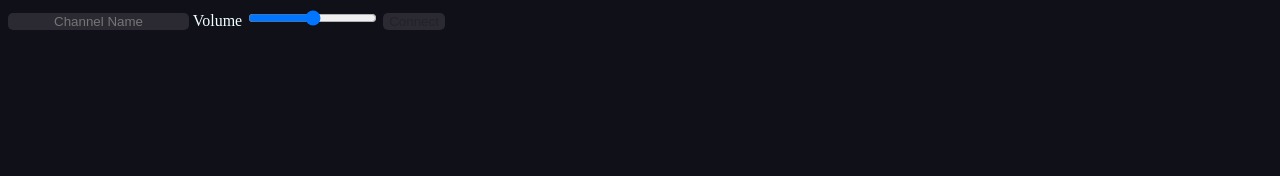
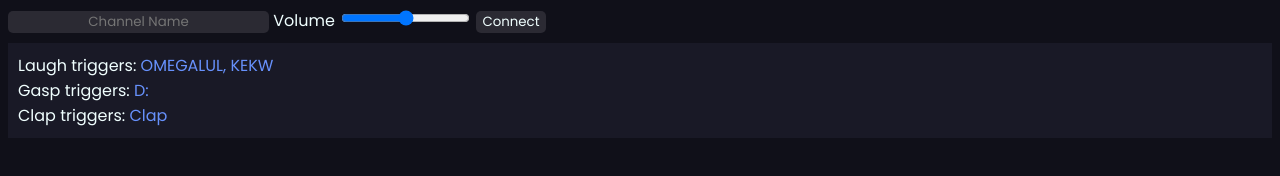
Before and after one commit to daviirodrig/stand-up-twitch, a website built with webpack: page src/index.html in a window 1280 px wide. Built offline with nearby package versions, Linux system fonts and the light colour scheme; what tmi.js would draw is missing.

Commit message:
add list of triggers

```diff
--- a/src/index.html
+++ b/src/index.html
@@ -5,7 +5,6 @@
     <meta charset="UTF-8">
     <meta http-equiv="X-UA-Compatible" content="IE=edge">
     <meta name="viewport" content="width=device-width, initial-scale=1.0">
-    <!-- <link rel="stylesheet" href="main.css"> -->
     <title>StandUP TTV</title>
 </head>
 
@@ -17,6 +16,13 @@
     </label>
     <button id="connect" disabled>Connect</button>
     <div id="status"></div>
+    <div class="container">
+        Laugh triggers: <span class="trigger">OMEGALUL, KEKW</span>
+        <br>
+        Gasp triggers: <span class="trigger">D:</span>
+        <br>
+        Clap triggers: <span class="trigger">Clap</span>
+    </div>
     <script src="bundle.js"></script>
 </body>
 
--- a/src/main.css
+++ b/src/main.css
@@ -1,3 +1,9 @@
+@import url("https://fonts.googleapis.com/css2?family=Poppins&display=swap");
+
+* {
+  font-family: "Poppins", sans-serif;
+}
+
 body {
   background-color: #101019;
   color: azure;
@@ -5,9 +11,10 @@ body {
 
 button {
   border-radius: 5px;
-  background-color: #2B2A33;
+  background-color: #2b2a33;
   border: none;
   transition: 0.1s;
+  color: azure;
 }
 
 button:hover {
@@ -15,9 +22,19 @@ button:hover {
 }
 
 input#channel {
-  background-color: #2B2A33;
+  background-color: #2b2a33;
   color: azure;
   border: none;
   text-align: center;
   border-radius: 5px;
 }
+
+.container {
+  background-color: #191926;
+  padding: 10px;
+  margin-top: 10px;
+}
+
+.trigger {
+  color: #6791fc;
+}
```
